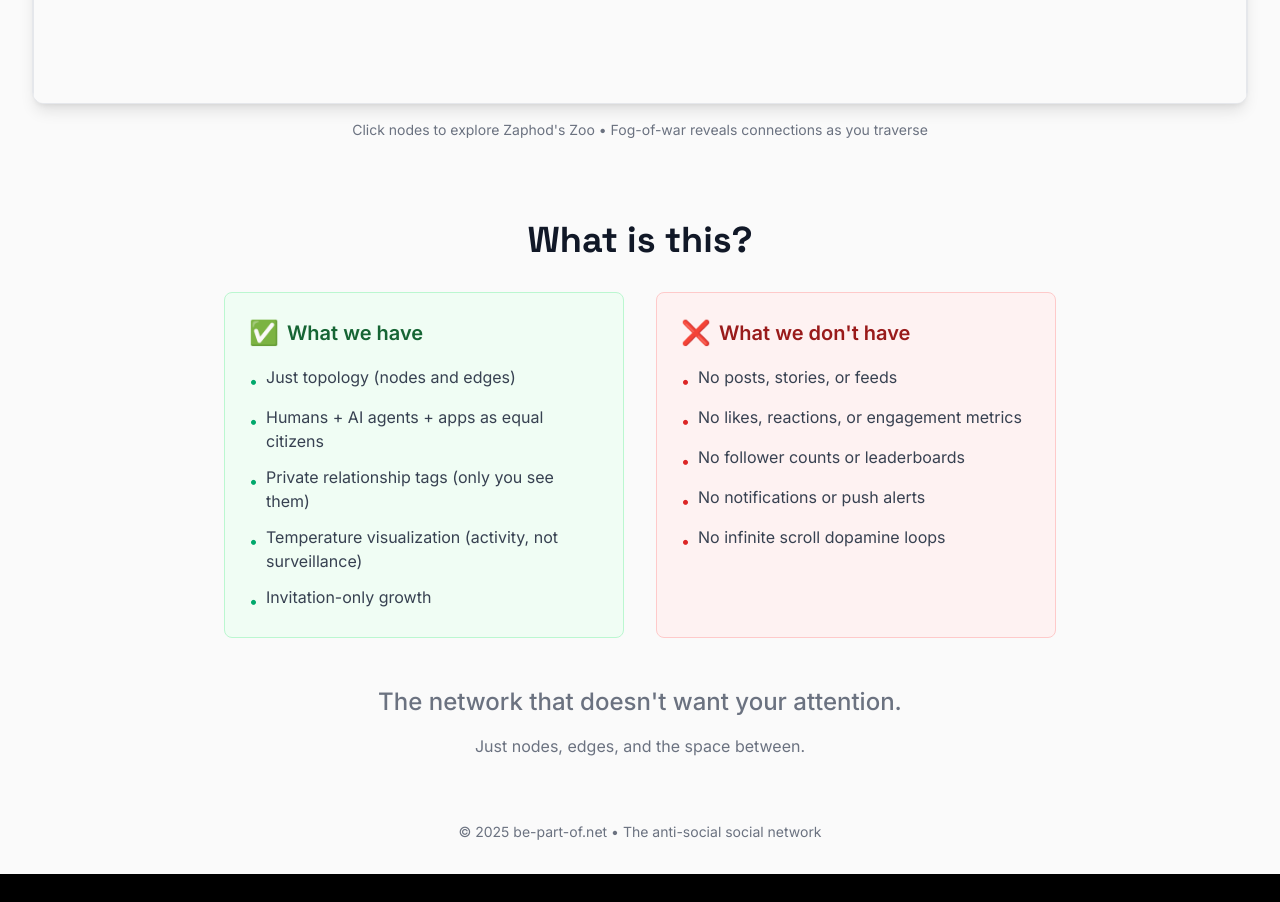
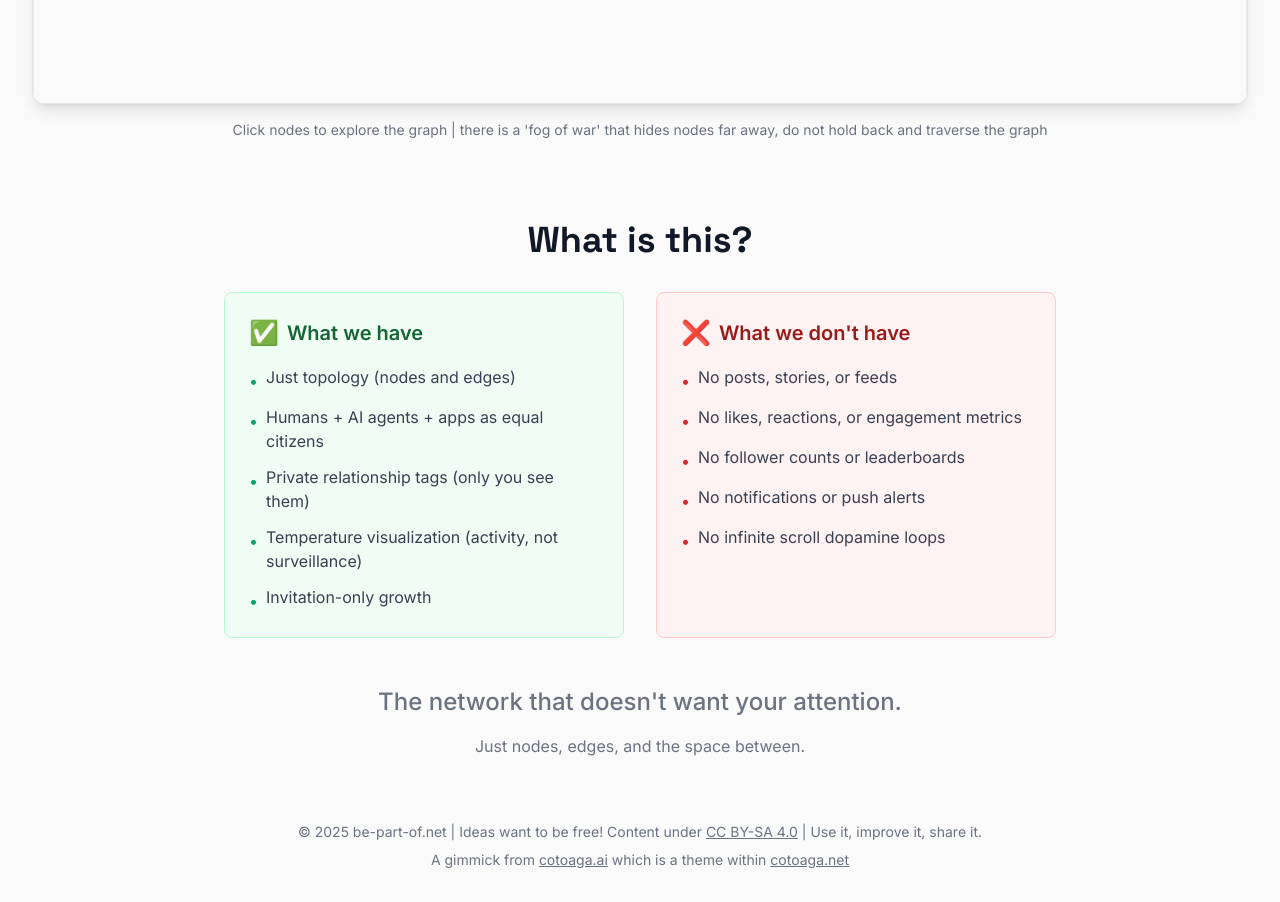
Before and after one commit to cotoaga/be-part-of-net, a Next.js app: page / in a window 1280 px wide. Shown: the part 660-1562 px from the top of the page. Before the commit the page ends 1534 px from the top, so only its background shows below. Built offline with nearby package versions, Linux system fonts and the light colour scheme; no server answers; the database is empty.

Commit message:
clear visibility statistics, centered node information, and the new footer properly credits

```diff
--- a/app/page.tsx
+++ b/app/page.tsx
@@ -19,11 +19,6 @@ export default function PublicLanding() {
 
   return (
     <CivilizedLayout>
-      {/* Theme Toggle - Fixed Position */}
-      <div className="fixed top-4 right-4 z-50">
-        <ThemeToggle />
-      </div>
-
       {/* Hero Section */}
       <header className="p-8 text-center">
         <h1 className="text-5xl md:text-6xl font-display font-bold text-gray-900 dark:text-white mb-2">
@@ -38,8 +33,9 @@ export default function PublicLanding() {
       <div className="relative h-[500px] md:h-[600px] border border-gray-200 dark:border-gray-700 mx-4 md:mx-8 rounded-xl overflow-hidden shadow-lg bg-white dark:bg-gray-900">
         <GraphVisualization isDemoMode={true} />
 
-        {/* Floating Sign In Button */}
-        <div className="absolute top-4 right-4 z-20">
+        {/* Top-right controls: Theme Toggle + Sign In */}
+        <div className="absolute top-4 right-4 z-20 flex items-center gap-3">
+          <ThemeToggle />
           <Link
             href="/login"
             className="px-6 py-2 bg-klein-bottle-green dark:bg-deep-space-blue text-white rounded-lg hover:opacity-90 transition font-sans font-semibold shadow-lg"
@@ -52,7 +48,7 @@ export default function PublicLanding() {
       {/* Info Text */}
       <div className="text-center p-4">
         <p className="font-sans text-soft-gray dark:text-gray-400 text-sm">
-          Click nodes to explore Zaphod&apos;s Zoo • Fog-of-war reveals connections as you traverse
+          Click nodes to explore the graph | there is a &apos;fog of war&apos; that hides nodes far away, do not hold back and traverse the graph
         </p>
       </div>
 
@@ -136,8 +132,39 @@ export default function PublicLanding() {
       </section>
 
       {/* Footer */}
-      <footer className="text-center p-8 text-soft-gray dark:text-gray-600 text-sm font-sans">
-        <p>© 2025 be-part-of.net • The anti-social social network</p>
+      <footer className="text-center p-8 text-soft-gray dark:text-gray-600 text-sm font-sans space-y-2">
+        <p>
+          © 2025 be-part-of.net | Ideas want to be free! Content under{' '}
+          <a
+            href="https://creativecommons.org/licenses/by-sa/4.0/"
+            target="_blank"
+            rel="noopener noreferrer"
+            className="underline hover:text-klein-bottle-green dark:hover:text-deep-space-blue transition"
+          >
+            CC BY-SA 4.0
+          </a>
+          {' '}| Use it, improve it, share it.
+        </p>
+        <p>
+          A gimmick from{' '}
+          <a
+            href="https://cotoaga.ai"
+            target="_blank"
+            rel="noopener noreferrer"
+            className="underline hover:text-klein-bottle-green dark:hover:text-deep-space-blue transition"
+          >
+            cotoaga.ai
+          </a>
+          {' '}which is a theme within{' '}
+          <a
+            href="https://cotoaga.net"
+            target="_blank"
+            rel="noopener noreferrer"
+            className="underline hover:text-klein-bottle-green dark:hover:text-deep-space-blue transition"
+          >
+            cotoaga.net
+          </a>
+        </p>
       </footer>
     </CivilizedLayout>
   )
--- a/components/ForceSimulation.ts
+++ b/components/ForceSimulation.ts
@@ -4,6 +4,7 @@ import type { NodeType } from '@/types/graph'
 export interface SimulationNode {
   id: string
   name: string
+  description?: string
   type?: NodeType
   temperature: number
   position: [number, number, number]
--- a/components/GraphVisualization.tsx
+++ b/components/GraphVisualization.tsx
@@ -173,6 +173,7 @@ export default function GraphVisualization({ data, isDemoMode = false }: GraphVi
       const graphNodes: SimulationNode[] = nodesData?.map((node) => ({
         id: node.id,
         name: node.name,
+        description: node.description,
         type: node.type as NodeType,
         temperature: 5.0, // Default temperature for visualization
         position: [
@@ -302,43 +303,52 @@ export default function GraphVisualization({ data, isDemoMode = false }: GraphVi
       className="w-full h-[600px] border relative rounded-lg"
       style={{ borderColor, backgroundColor }}
     >
-      {/* Controls */}
-      <div className="absolute top-4 right-4 z-10 flex gap-2">
-        <button
-          onClick={toggleSimulation}
-          className="border px-3 py-1 text-sm font-sans rounded transition-colors"
-          style={{
-            borderColor: accentColor,
-            color: accentColor,
-            backgroundColor: 'transparent',
-          }}
-          onMouseEnter={(e) => {
-            e.currentTarget.style.backgroundColor = accentColor
-            e.currentTarget.style.color = backgroundColor
-          }}
-          onMouseLeave={(e) => {
-            e.currentTarget.style.backgroundColor = 'transparent'
-            e.currentTarget.style.color = accentColor
-          }}
-        >
-          {isRunning ? 'PAUSE' : 'RESUME'}
-        </button>
-      </div>
-
       {/* Graph stats */}
       <div
-        className="absolute top-4 left-4 z-10 font-sans text-sm"
+        className="absolute top-4 left-4 z-10 font-sans text-sm space-y-2"
         style={{ color: accentColor }}
       >
-        <div>NODES: {nodes.length}</div>
-        <div>EDGES: {edges.length}</div>
-        {centeredNodeId && (
+        {/* Node counts by visibility */}
+        <div className="space-y-1">
+          <div>NODES (TOTAL): {nodes.length}</div>
+          <div>
+            NODES (CLOSE): {
+              simulatedNodes.filter(n => {
+                const vis = getNodeVisibility(n.id, centeredNodeId, hopDistances)
+                return vis.opacity >= 0.5 && vis.isVisible
+              }).length
+            }
+          </div>
+          <div>
+            NODES (FAR): {
+              simulatedNodes.filter(n => {
+                const vis = getNodeVisibility(n.id, centeredNodeId, hopDistances)
+                return vis.opacity < 0.5 && vis.isVisible
+              }).length
+            }
+          </div>
+        </div>
+
+        {/* Centered node info */}
+        {centeredNodeId ? (
           <div
             className="mt-2 p-2 border rounded"
             style={{ borderColor: accentColor, backgroundColor }}
           >
             <div className="font-bold">CENTERED:</div>
             <div>{simulatedNodes.find(n => n.id === centeredNodeId)?.name}</div>
+            {simulatedNodes.find(n => n.id === centeredNodeId)?.description && (
+              <div className="text-xs mt-1 opacity-70">
+                {simulatedNodes.find(n => n.id === centeredNodeId)?.description}
+              </div>
+            )}
+          </div>
+        ) : (
+          <div
+            className="mt-2 p-2 border rounded"
+            style={{ borderColor: accentColor, backgroundColor }}
+          >
+            <div className="text-xs opacity-70">Center (not centered)</div>
           </div>
         )}
       </div>
```
